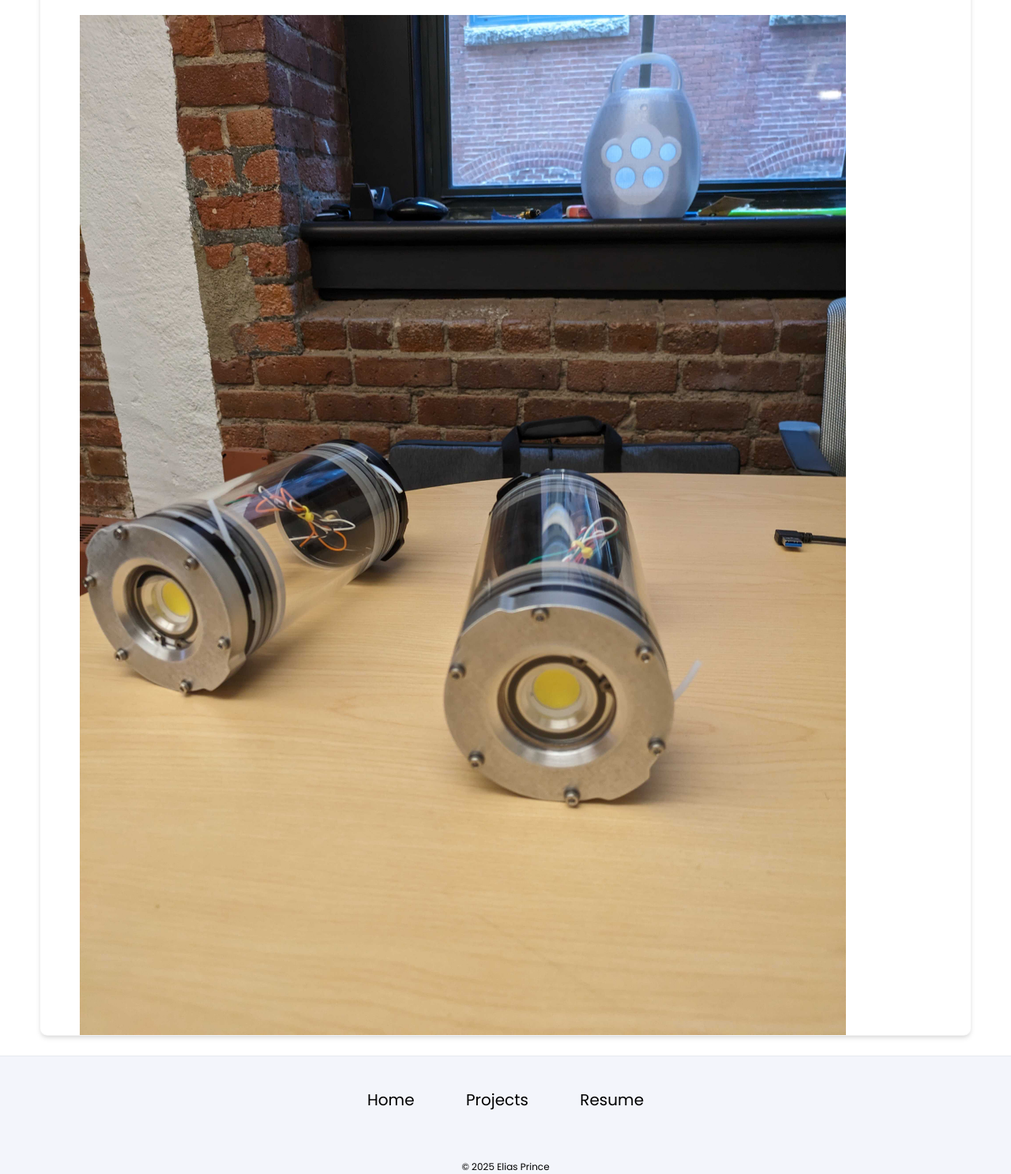
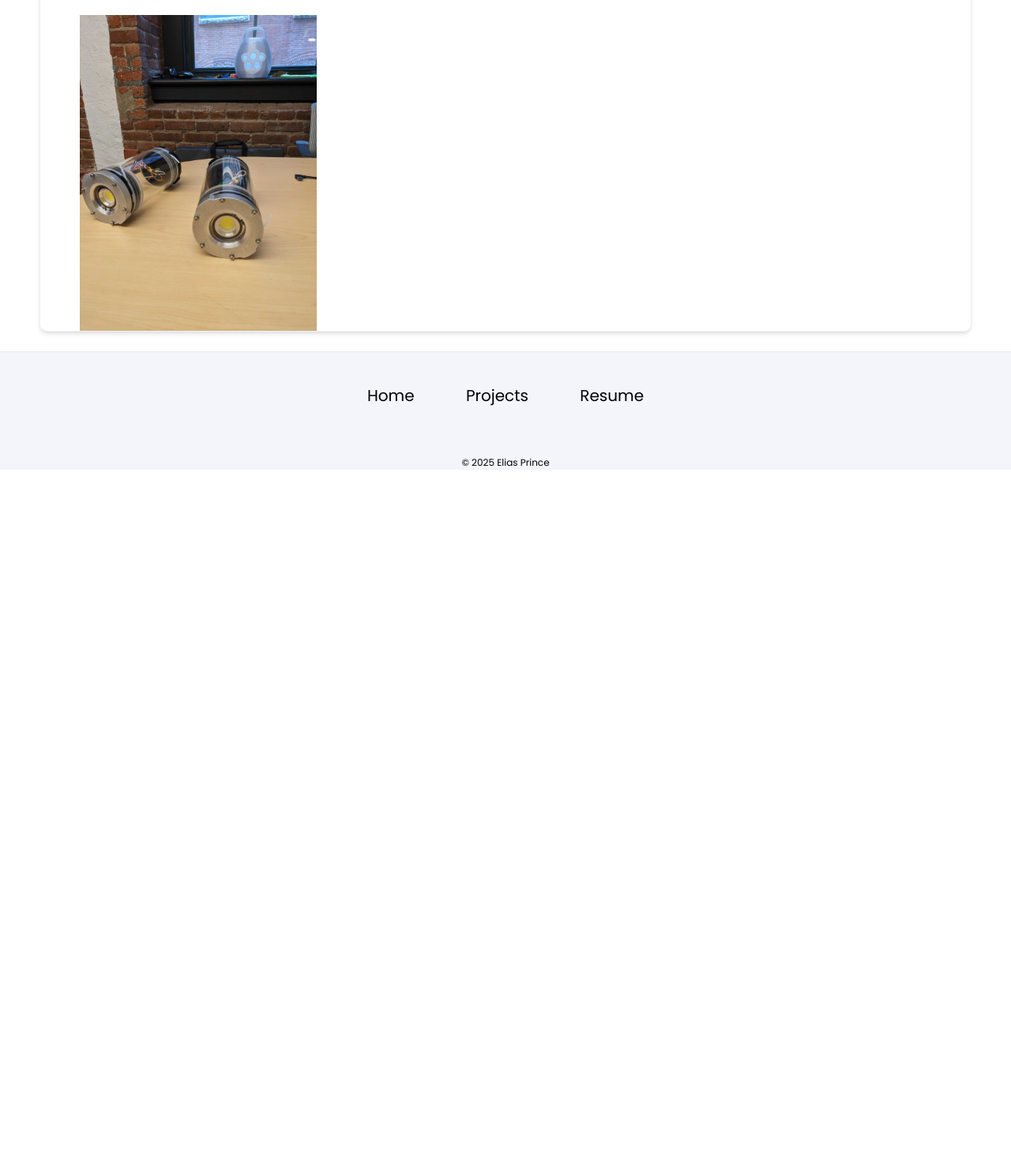
Before and after one commit to EliasPrince/EliasPrince.github.io, a Jekyll site: the page built from _projects/Biomass-Camera-V2/index.md, in a window 1280 px wide. Shown: the part 2337-3824 px from the top of the page at 79% size. Built offline with Jekyll 4.4.1, drawn with Linux system fonts in a browser that asks for light colours; after the commit the page ends 2932 px from its top, so only the background shows below that.

Commit message:
Update image-gallery.html

```diff
--- a/_includes/image-gallery.html
+++ b/_includes/image-gallery.html
@@ -1,6 +1,7 @@
 {% assign image_paths = include.images | split: ", " %}
+{% assign gallery_height = include.height | default: "300" %}
 
-<div class="image-gallery" style="display: flex; flex-direction: column; align-items: center; gap: 30px;">
+<div class="image-gallery" style="--gallery-height: {{ gallery_height }}px;">
   {% for image_path in image_paths %}
       {% assign image_name = image_path | strip %}
       {% if image_name contains 'https://' %}
@@ -8,7 +9,6 @@
               src="{{ image_name }}"
               alt="Web image"
               loading="lazy"
-              style="max-width: 90%; height: auto;"
           />
       {% else %}
           {% assign page_url_without_index = page.url | remove: 'index' | remove: '.html' %}
@@ -17,7 +17,6 @@
               alt="{{image_name}}"
               loading="lazy"
               onerror="this.onerror=null;this.src=this.src.replace('.webp','.png').replace('.png','.webp');"
-              style="max-width: 90%; height: auto;"
           />
       {% endif %}
   {% endfor %}
```
